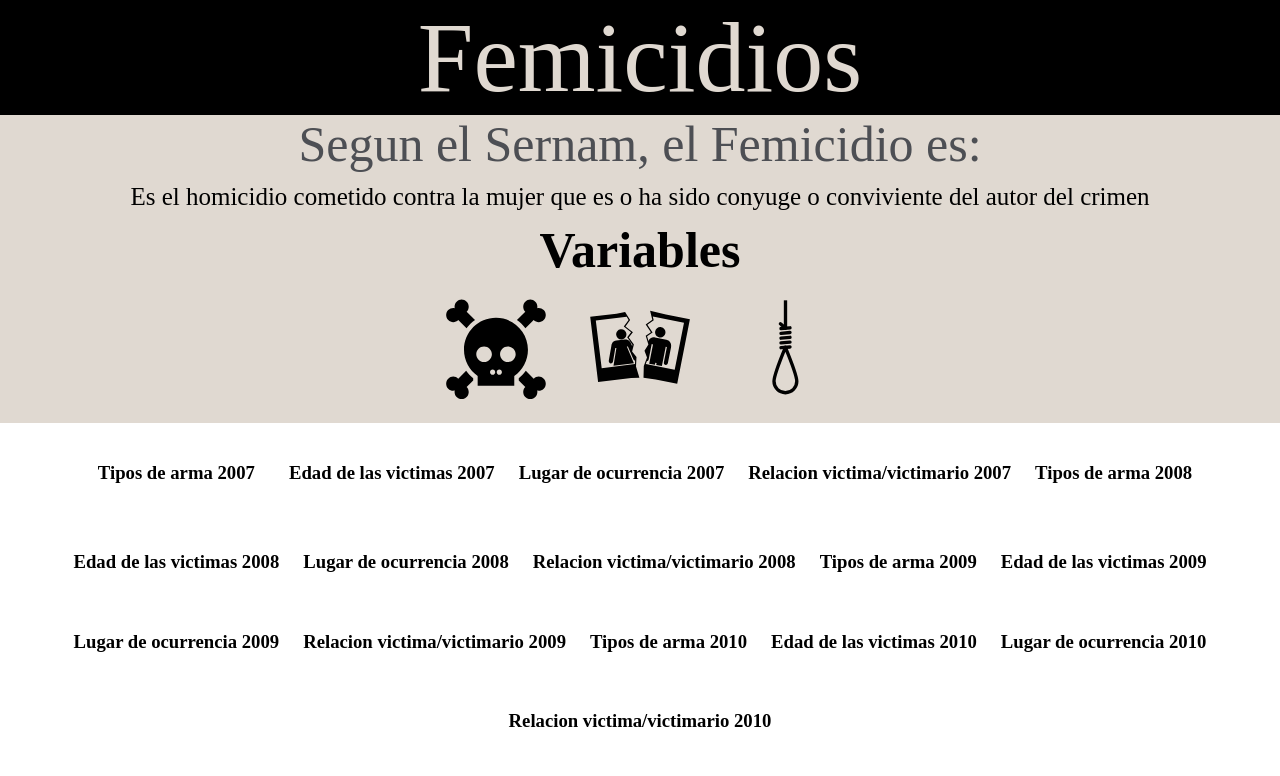
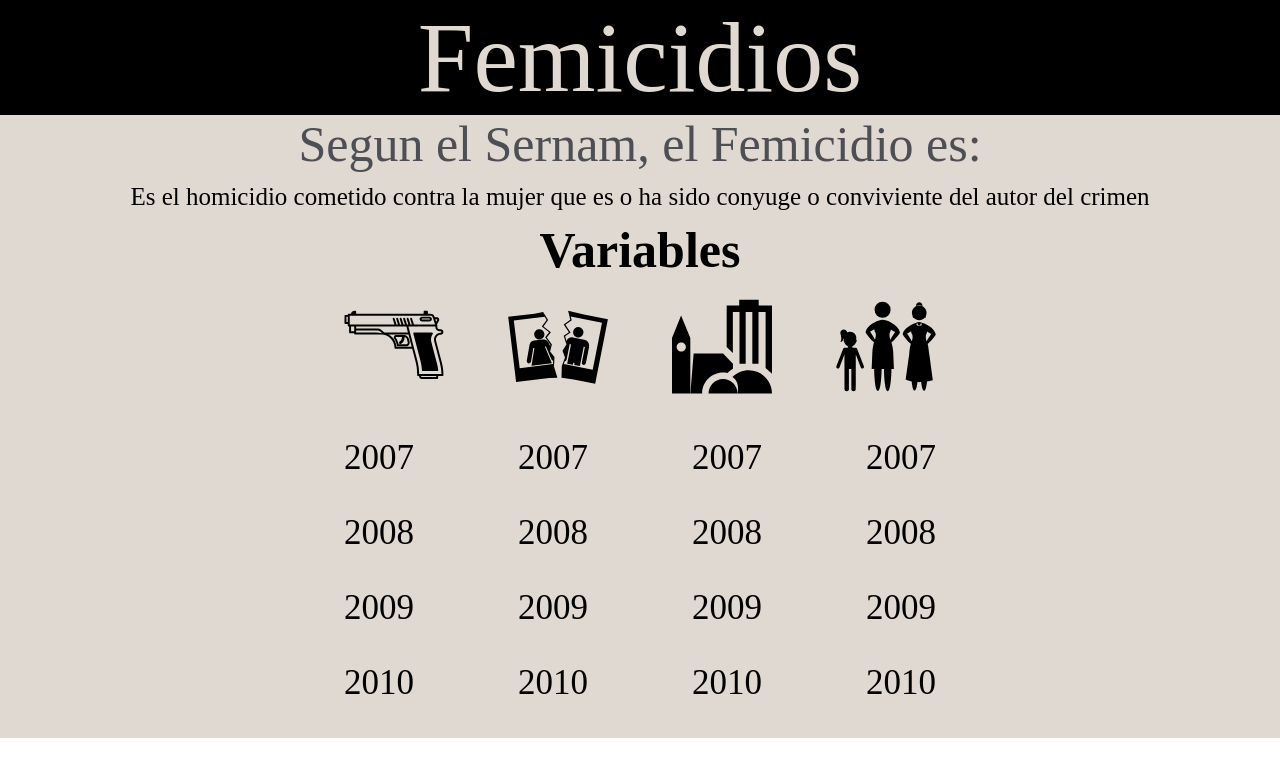
Before and after one commit to fGabu/fGabu.github.io, a plain HTML site: page index.html in a window 1280 px wide. Drawn offline with nearby package versions, Linux system fonts and the light colour scheme; a script that the page names is missing.

Commit message:
Casi listoco

```diff
--- a/index.html
+++ b/index.html
@@ -7,9 +7,21 @@
 	<script type="text/javascript" src="lib/jquery-2.2.3.js"></script>
 	<script>
 	$(document).ready(function(){
-		$("#1TipodeArma2007").hide();
-    $("#m1uertes").click(function(){
-        $("#Ti1podeArma2007").toggle();
+		$(".chartContainer").hide();
+	});
+
+	$(document).ready(function(){
+    $("#tipodearma2007").click(function(){
+        $("#TipodeArma2007").toggle();
+    });
+    $("#tipodearma2008").click(function(){
+        $("#TipodeArma2008").toggle();
+    });
+    $("#tipodearma2009").click(function(){
+        $("#TipodeArma2009").toggle();
+    });
+    $("#tipodearma2010").click(function(){
+        $("#TipodeArma2010").toggle();
     });
 	});
 	</script>
@@ -49,16 +61,39 @@
 				<h2>Variables</h2>
 			</div>
 			<div class="container">
-				<img src="img/muertes.svg"/width="100" height="100" id="muertes">
-
+				<img src="img/Arma.svg"/width="100" height="100" id="Arma">
 				<img src="img/relacion.svg"/width="100" height="100" id="relacion">
-
-				<img src="img/suicidio.svg"/width="100" height="100" id="suicidio">
+				<img src="img/Lugar.svg"/width="100" height="100" id="suicidio">
+				<img src="img/Edad.svg"/width="100" height="100" id="Edad">
+			</div>
+				<div class="menus">
+					<p id="tipodearma2007">2007</p>
+					<p id="tipodearma2008">2008</p>
+					<p id="tipodearma2009">2009</p>
+					<p id="tipodearma2010">2010</p>
+				</div>
+				<div class="menus">
+					<p id="t">2007</p>
+					<p id="t">2008</p>
+					<p id="t">2009</p>
+					<p id="t">2010</p>
+				</div>
+				<div class="menus">
+					<p id="t">2007</p>
+					<p id="t">2008</p>
+					<p id="t">2009</p>
+					<p id="t">2010</p>
+				</div>
+				<div class="menus">
+					<p id="t">2007</p>
+					<p id="t">2008</p>
+					<p id="t">2009</p>
+					<p id="t">2010</p>
+				</div>
 
 
 
 
-			</div>
 		</div>
 		<div class="interaccion">
 <div id="TipodeArma2007" class="chartContainer">
--- a/style.css
+++ b/style.css
@@ -45,16 +45,22 @@ h1 {
 }
 
 .seccion2 img{
-  padding:20px;
+  margin:20px 30px 0px 30px;
 }
-#menu1{
+
+.menus{
+  font-size:35px;
+  clear:both;
+  display:inline-block;
+  margin:0px 50px 0px 50px;
+  padding:0px;
+}
+#menu{
   clear:both;
 
 }
 
-.interaccion{
-  float:left;
-}
+
 #TipodeArma2007{
   margin:20px;
   padding:0px;
@@ -62,5 +68,5 @@ h1 {
 
 .chartContainer{
   display:inline-block;
-  margin:10px;
+  margin:10px ;
 }
```
Also changed, not shown: img/Arma.svg (added), img/Edad.svg (added), img/lugar.svg (added), img/menu.svg (deleted), img/menu2.svg (deleted), img/noun_1566_cc.svg (deleted), img/noun_17379_cc.svg (deleted), img/noun_174798_cc.svg (deleted), img/noun_236205_cc.svg (deleted), img/noun_7986_cc.svg (deleted).
